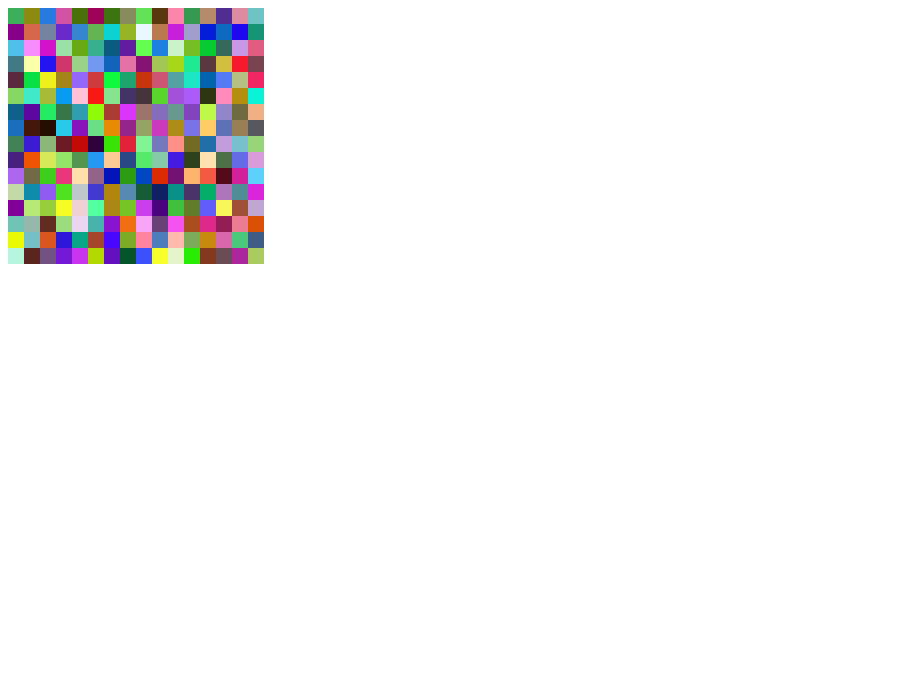
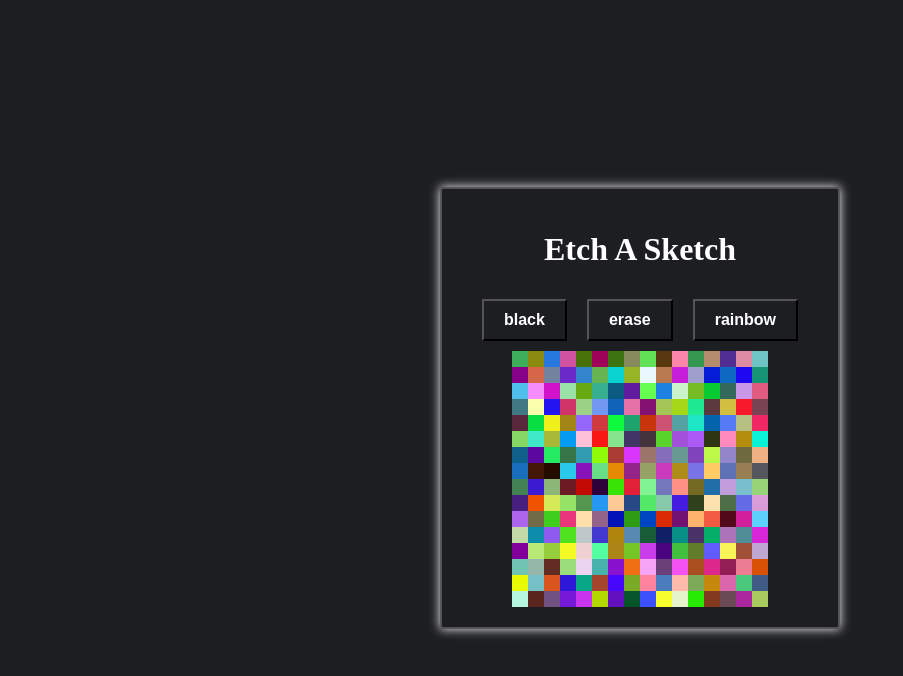
Before and after one commit to Teampris/etch-a-sketch, a plain HTML site: page index.html in a window 1280 px wide. Shown: the whole page, without its empty margins (0-903 px from the left). Drawn offline with Linux system fonts and the light colour scheme.

Commit message:
Add basic styles and black pixel paint

```diff
--- a/index.html
+++ b/index.html
@@ -9,6 +9,14 @@
     <script src="script.js" defer></script>
 </head>
 <body>
-    <div id="container"></div>
+    <div id="wrap-container">
+        <h1>Etch A Sketch</h1>
+        <div id="buttons">
+            <button id="btn-1">black</button>
+            <button id="btn-2">erase</button>
+            <button id="btn-3">rainbow</button>
+        </div>
+        <div id="container"></div>
+    </div>
 </body>
 </html>
--- a/script.js
+++ b/script.js
@@ -2,13 +2,15 @@ const container = document.getElementById('container');
 const randomColor = () => Math.floor(Math.random() * 256);
 for(let i = 1 ; i <= 16 ; i++) {
     for(let j = 1 ; j <= 16 ; j++) {
-        pixel = document.createElement('div');
+        const pixel = document.createElement('div');
         pixel.setAttribute('id', `${i};${j}`);
         pixel.style.backgroundColor = `rgb(${randomColor()}, ${randomColor()}, ${randomColor()})`;
         pixel.style.width = '16px';
         pixel.style.height = '16px';
         container.appendChild(pixel);
         console.log(pixel.id);
-
+        pixel.addEventListener('mouseover', function() {
+            this.style.backgroundColor = 'black';
+        });
     }
 }
--- a/style.css
+++ b/style.css
@@ -1,3 +1,48 @@
+body {
+    display: flex;
+    justify-content: center;
+    align-items: center;
+    color: #fff;
+    height:100vh;
+    background-color: #1d1e22;
+}
+
+#wrap-container {
+    display: flex;
+    flex-direction: column;
+    align-items: center;
+    justify-content: center;
+    text-align: center;
+    border: 2px solid #555;
+    box-shadow: 0px 0px 10px #f5f5f5;
+    padding: 20px;
+}
+
+#buttons {
+    display: flex;
+    justify-content: space-around;
+    margin: 10px;
+}
+
+button {
+    margin: 0 10px;
+    padding: 10px 20px;
+    background-color: #1d1e22;
+    color: #fff;
+    font-size: 16px;
+    font-weight: bold;
+    cursor: pointer;
+    transition: background-color 0.06s ease-in-out;
+}
+
+button:hover {
+  background-color: #bbb;
+}
+
+button:active {
+background-color: #aaa;
+}
+
 #container {
     display: flex;
     width: 256px;
```
